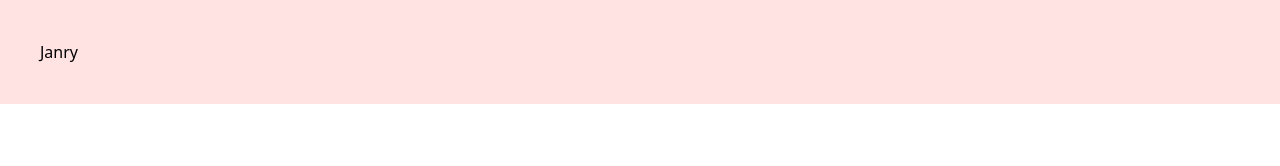
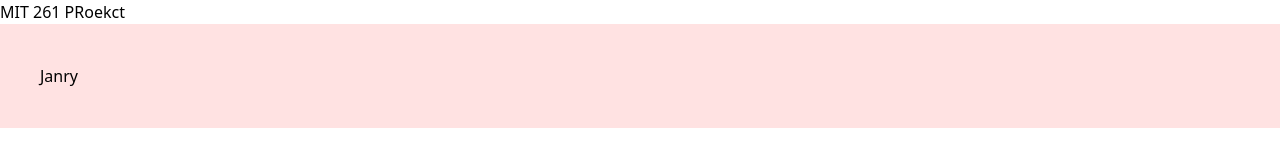
Before and after one commit to orbitsdev/sample-project, a plain HTML site: page index.html in a window 1280 px wide. Drawn offline with nearby package versions, Linux system fonts and the light colour scheme.

Commit message:
Update index.html

```diff
--- a/index.html
+++ b/index.html
@@ -7,6 +7,7 @@
     <title>Document</title>
 </head>
 <body>
+    <h1>MIT 261 PRoekct</h1>
     <section class="bg-red-100 p-10">Janry</section>
 </body>
 </html>
```
